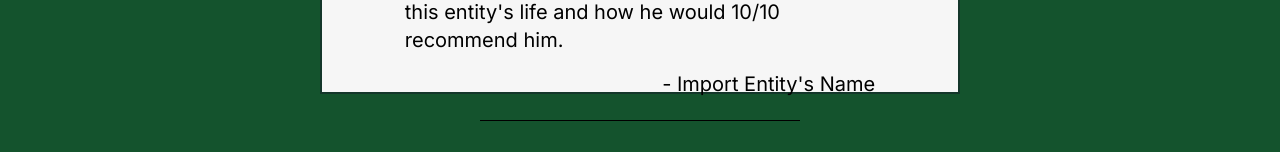
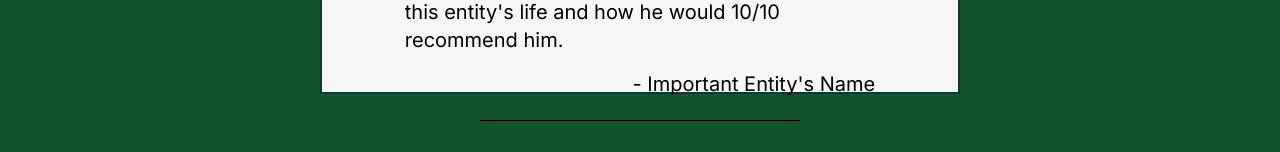
Before and after one commit to rlgallegos/tito-rupay, a Next.js app in the folder client/: page / in a window 1280 px wide. Shown: the part 2254-2406 px from the top of the page. Built offline with nearby package versions, Linux system fonts and the light colour scheme.

Commit message:
minor grammar fixes

```diff
--- a/client/app/Testimonials.tsx
+++ b/client/app/Testimonials.tsx
@@ -31,7 +31,7 @@ const Testimonials: React.FC = () => {
                 <div className="flex flex-col gap-4 w-4/5">
                     <ImQuotesLeft className="text-center w-full" />
                     <p>A much longer text here about how Roberto has had an incredible influence on this person / business. How he has changed so much about this entity's life and how he would 10/10 recommend him.</p>
-                    <p className="w-full text-right">- Import Entity's Name</p>
+                    <p className="w-full text-right">- Important Entity's Name</p>
                 </div>
             </div>
         </div>
```
